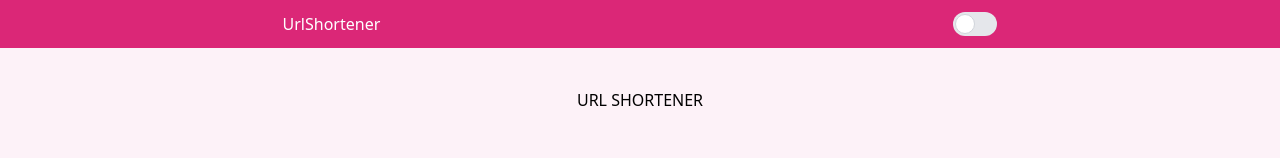
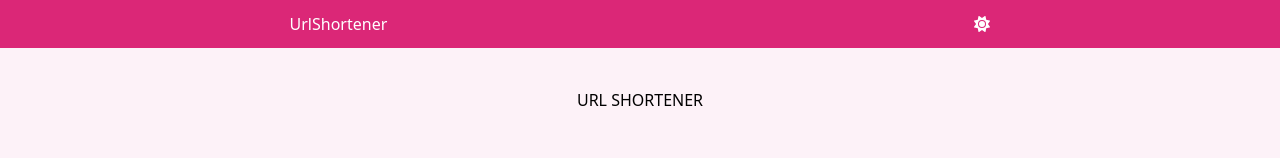
Before and after one commit to DiegoMartinezRey/url-shortener, a React (Vite) app in the folder frontend/: page / in a window 1280 px wide. Shown: the top 158 px of the page. Built offline with nearby package versions, Linux system fonts and the light colour scheme; no server answers.

Commit message:
change input theme mode

```diff
--- a/frontend/src/containers/NavBar.jsx
+++ b/frontend/src/containers/NavBar.jsx
@@ -1,3 +1,5 @@
+import { faMoon, faSun } from "@fortawesome/free-solid-svg-icons";
+import { FontAwesomeIcon } from "@fortawesome/react-fontawesome";
 import React, { useContext } from "react";
 import { ThemeContext } from "../contexts/ThemeProvider";
 import themeConfig from "../styles/themeStyle";
@@ -21,7 +23,15 @@ const NavBar = () => {
         >
           UrlShortener
         </div>
-        <label className="inline-flex items-center cursor-pointer">
+        <div
+          className={`${
+            theme === "light" ? themeConfig.light.text2 : themeConfig.dark.text
+          } cursor-pointer`}
+          onClick={toggleTheme}
+        >
+          <FontAwesomeIcon icon={theme === "light" ? faSun : faMoon} />
+        </div>
+        {/* <label className="inline-flex items-center cursor-pointer">
           <input
             type="checkbox"
             value=""
@@ -29,7 +39,7 @@ const NavBar = () => {
             className="sr-only peer"
           />
           <div className="relative w-11 h-6 bg-gray-200 peer-focus:outline-none peer-focus:ring-4 peer-focus:ring-blue-300 dark:peer-focus:ring-blue-800 rounded-full peer dark:bg-gray-700 peer-checked:after:translate-x-full rtl:peer-checked:after:-translate-x-full peer-checked:after:border-white after:content-[''] after:absolute after:top-[2px] after:start-[2px] after:bg-white after:border-gray-300 after:border after:rounded-full after:h-5 after:w-5 after:transition-all dark:border-gray-600 peer-checked:bg-blue-600"></div>
-        </label>
+        </label> */}
       </div>
     </>
   );
```
